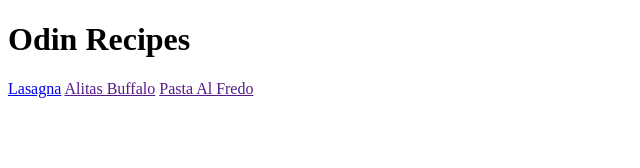
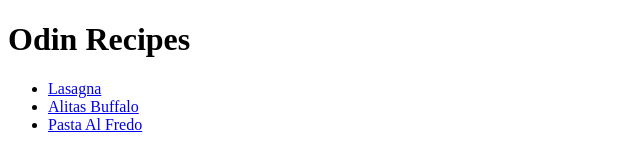
Before and after one commit to JuanRodriguezz/odin-recipes, a plain HTML site: page index.html in a window 1280 px wide. Shown: the whole page, without its empty margins (0-640 px from the left). Drawn offline with Linux system fonts and the light colour scheme.

Commit message:
Se cambia el estilo del menu de navegacion de las recetas colocandolas en una lista

```diff
--- a/index.html
+++ b/index.html
@@ -7,9 +7,10 @@
 </head>
 <body>
     <h1>Odin Recipes</h1>
-
-    <a href="./recipes/lasagna.html">Lasagna</a>
-    <a href="">Alitas Buffalo</a>
-    <a href="">Pasta Al Fredo</a>
+    <ul>
+        <li><a href="./recipes/lasagna.html">Lasagna</a></li>
+        <li><a href="./recipes/Alitas.html">Alitas Buffalo</a></li>
+        <li><a href="./recipes/PastaAlFredo.html">Pasta Al Fredo</a></li>
+    </ul>
 </body>
 </html>
```
